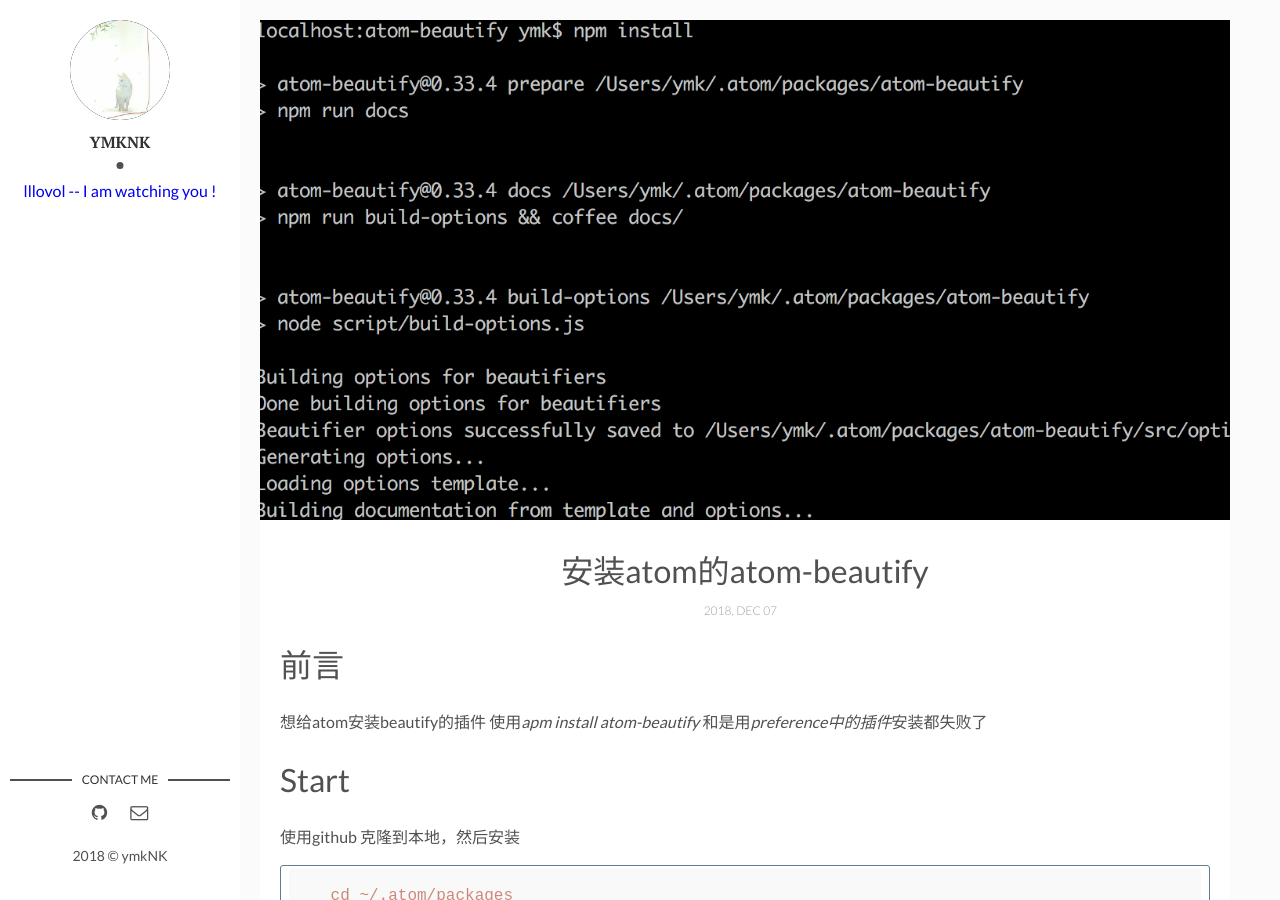
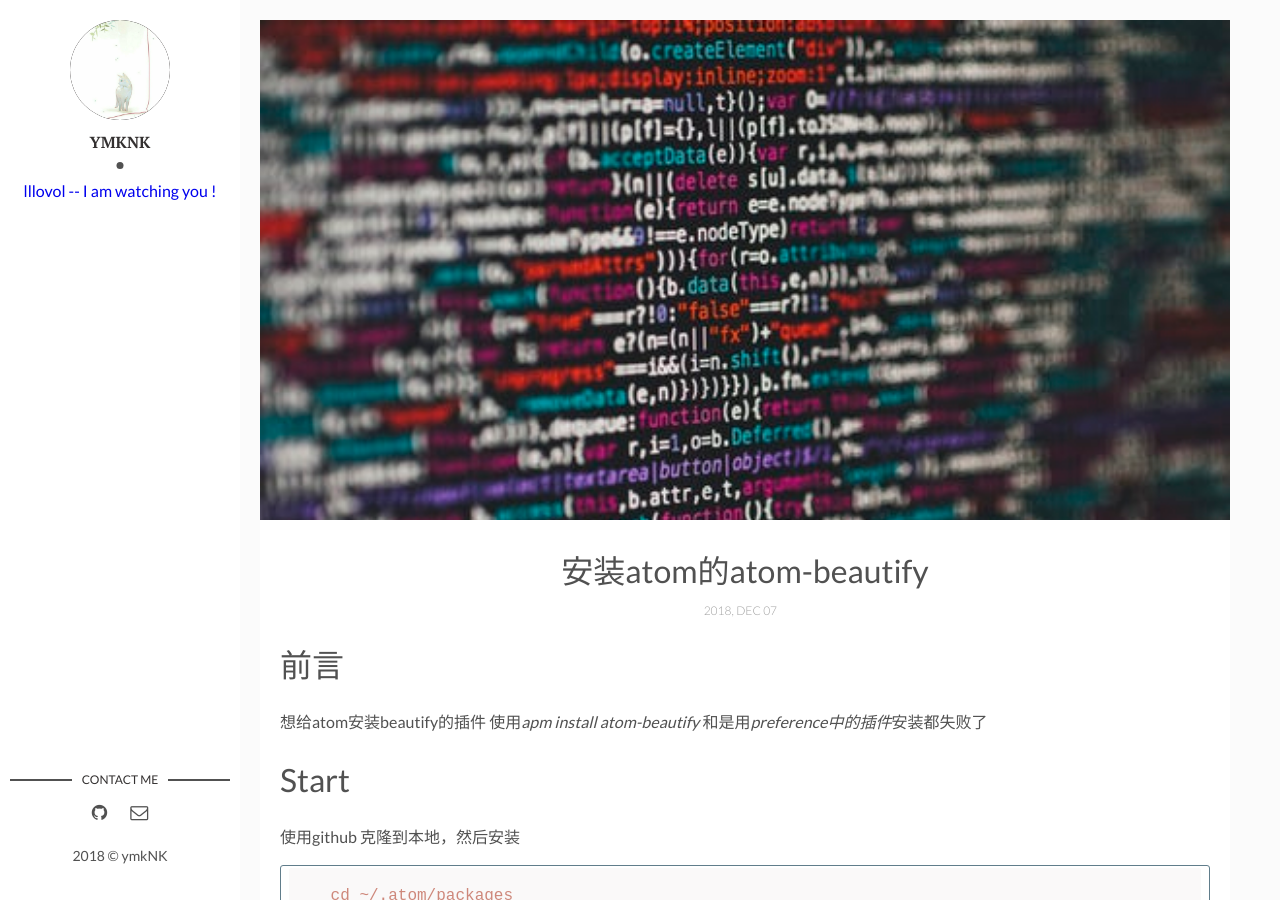
Before and after one commit to ymkNK/ymkNK.github.io, a Jekyll site: the page built from _posts/2018-12-07-安装atom的atom-beautify.md, in a window 1280 px wide and 900 px high. Built offline with Jekyll 4.4.1, drawn with Linux system fonts in a browser that asks for light colours; comment, search, counter and statistics services are not loaded.

Commit message:
2018-12-07-new-3

```diff
--- a/_posts/2018-12-07-安装atom的atom-beautify.md
+++ b/_posts/2018-12-07-安装atom的atom-beautify.md
@@ -6,7 +6,7 @@
 date: 2018-12-07 17:03:25 +0800
 categories: tech
 tag: tech
-img: 安装atom的atom-beautify_files/59469635.png
+img: 3.jpg
 ---
 # 前言
 想给atom安装beautify的插件
```
